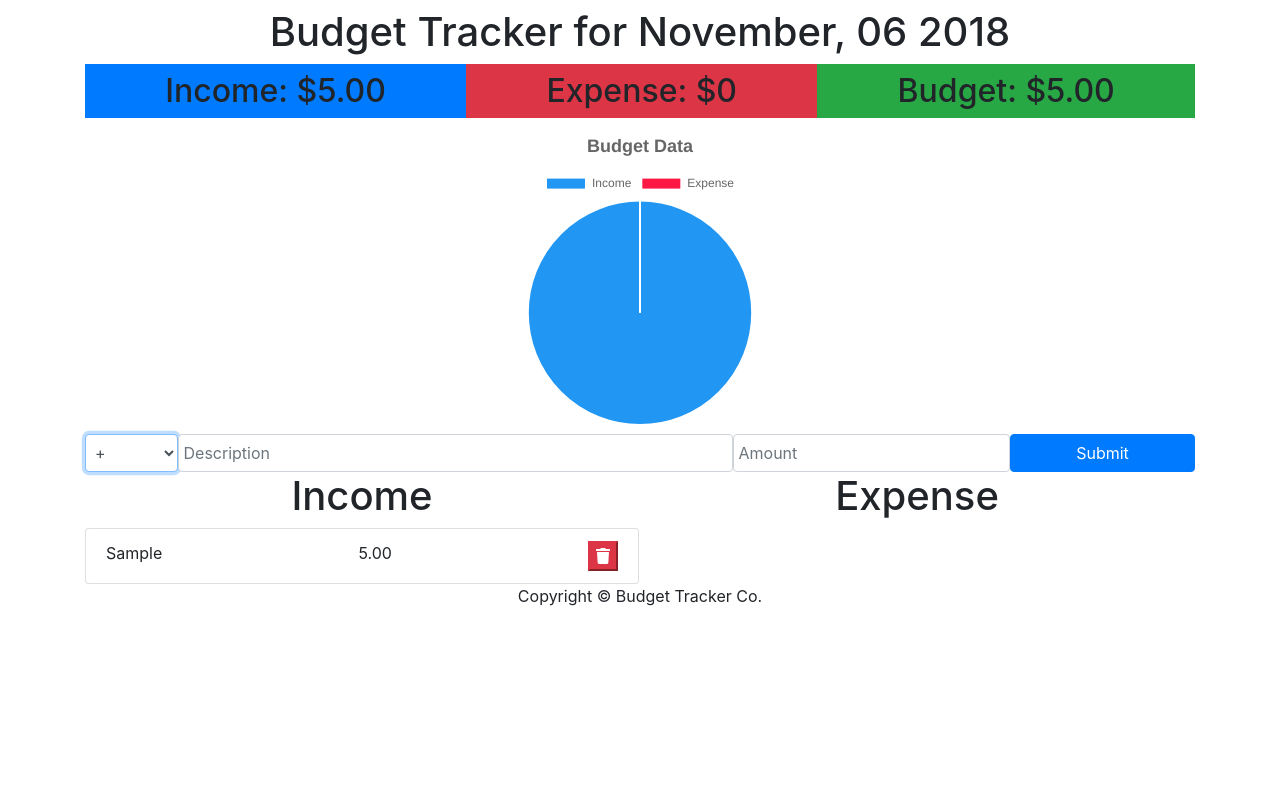
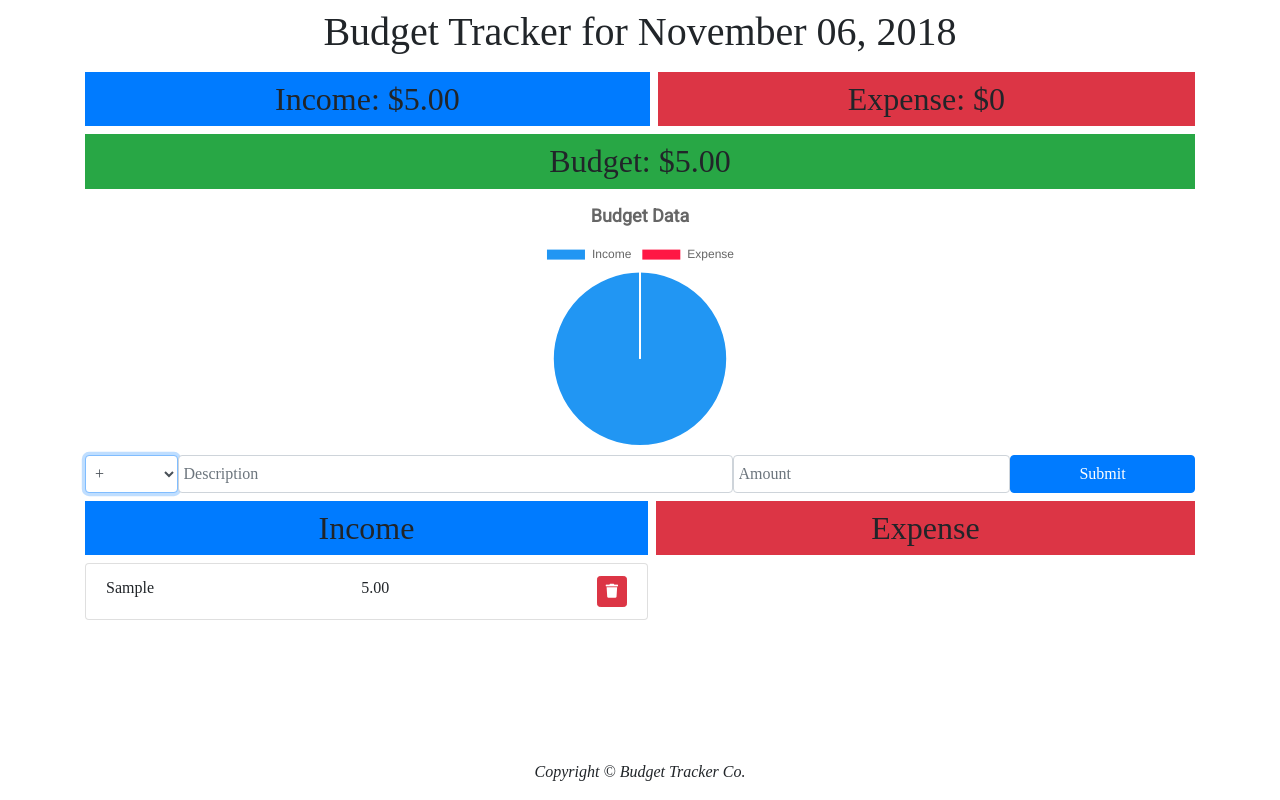
Before and after one commit to JAlmeida1991/Budget-Tracker, a React (Create React App) app: page / in a window 1280 px wide. Both pictures are taken after typing "Sample", "5" into the empty fields and a click on the button "Submit". Built offline with nearby package versions, Linux system fonts and the light colour scheme.

Commit message:
fixed footer display and refactored js in both localstorage util and reducer file

```diff
--- a/src/components/Budget/Budget.js
+++ b/src/components/Budget/Budget.js
@@ -2,8 +2,9 @@ import React from "react";
 import { connect } from "react-redux";
 
 const Budget = props => (
+  <div>
     <div className="d-flex justify-content-around">
-    <h2 className="bg-primary flex-grow-1 p-2 text-center">
+      <h2 className="bg-primary flex-grow-1 p-2 text-center mr-2">
         Income:{" $"}
         {props.income.length &&
           props.income
@@ -19,6 +20,8 @@ const Budget = props => (
             .reduce((p, n) => p + n, 0)
             .toFixed(2)}
       </h2>
+    </div>
+
     <h2 className="bg-success flex-grow-1 p-2 text-center">
       Budget: {" $"}
       {(() => {
--- a/src/components/BudgetList/ExpenseList/ExpenseList.js
+++ b/src/components/BudgetList/ExpenseList/ExpenseList.js
@@ -5,7 +5,7 @@ import { removeExpense } from "../../../store/actions/actionCreators";
 
 const Expense = props => (
   <div className="flex-grow-1">
-    <h1 className="text-center">Expense</h1>
+    <h2 className="text-center bg-danger p-2">Expense</h2>
     <ul className="list-group inline-block">
       {props.expense.map(exp => (
         <li
@@ -16,7 +16,7 @@ const Expense = props => (
           <span>{Number(exp.amount).toFixed(2)}</span>
           <button
             onClick={() => props.removeIncome(exp)}
-            className="btn-small btn-danger"
+            className="btn btn-sm btn-danger"
           >
             <i className="fa fa-trash" />
           </button>
--- a/src/components/BudgetList/IncomeList/IncomeList.js
+++ b/src/components/BudgetList/IncomeList/IncomeList.js
@@ -4,8 +4,8 @@ import { connect } from "react-redux";
 import { removeIncome } from "../../../store/actions/actionCreators";
 
 const Income = props => (
-  <div className="flex-grow-1">
-    <h1 className="text-center">Income</h1>
+  <div className="flex-grow-1 mr-2">
+    <h2 className="text-center bg-primary p-2">Income</h2>
     <ul className="list-group ">
       {props.income.map(inc => (
         <li
@@ -16,7 +16,7 @@ const Income = props => (
           <span>{Number(inc.amount).toFixed(2)}</span>
           <button
             onClick={() => props.removeIncome(inc)}
-            className="btn-small btn-danger"
+            className="btn btn-sm btn-danger"
           >
             <i className="fa fa-trash" />
           </button>
--- a/src/components/BudgetPieChart/BudgetPieChart.js
+++ b/src/components/BudgetPieChart/BudgetPieChart.js
@@ -6,8 +6,8 @@ const BudgetPieChart = props => {
   return (
     <div
       style={{
-        width: "300px",
-        height: "300px",
+        width: "250px",
+        height: "250px",
         margin: "0 auto",
         marginBottom: ".5em"
       }}
@@ -40,7 +40,8 @@ const BudgetPieChart = props => {
           title: {
             display: true,
             text: "Budget Data",
-            fontSize: 18
+            fontSize: 18,
+            fontFamily: "Roboto"
           }
         }}
       />
--- a/src/components/Footer/Footer.js
+++ b/src/components/Footer/Footer.js
@@ -1,7 +1,7 @@
 import React from "react";
 
 const Footer = props => (
-  <footer className="text-center">
+  <footer className="text-center font-italic footer">
     <p>Copyright &copy; Budget Tracker Co.</p>
   </footer>
 );
--- a/src/components/Form/ErrorMessage/ErrorMessage.js
+++ b/src/components/Form/ErrorMessage/ErrorMessage.js
@@ -1,7 +1,7 @@
 import React from "react";
 
 const ErrorMessage = props => (
-  <div className="alert alert-danger mt-3">
+  <div className="alert alert-danger mt-3 d-flex justify-content-center">
     <p>Please enter both input and amount!</p>
   </div>
 );
--- a/src/components/Form/Form.js
+++ b/src/components/Form/Form.js
@@ -63,7 +63,7 @@ class Form extends Component {
     return (
       <Fragment>
         <form
-          className="d-flex justify-content-center"
+          className="d-flex justify-content-center mb-2"
           onSubmit={e => e.preventDefault()}
         >
           <div className="form-row w-100">
--- a/src/components/Header/Header.js
+++ b/src/components/Header/Header.js
@@ -2,8 +2,8 @@ import React from "react";
 import format from "date-fns/format";
 
 const Header = props => (
-  <header className="text-center mt-2 mb-2">
-    <h1>Budget Tracker for {format(new Date(), "MMMM, DD YYYY")}</h1>
+  <header className="text-center mt-2 mb-2 header">
+    <h1>Budget Tracker for {format(new Date(), "MMMM DD, YYYY")}</h1>
   </header>
 );
 
--- a/src/containers/App.js
+++ b/src/containers/App.js
@@ -1,4 +1,4 @@
-import React, { Component } from "react";
+import React from "react";
 
 import Header from "../components/Header/Header";
 import Budget from "../components/Budget/Budget";
@@ -7,18 +7,17 @@ import BudgetList from "../components/BudgetList/BudgetList";
 import Footer from "../components/Footer/Footer";
 import BudgetPieChart from "../components/BudgetPieChart/BudgetPieChart";
 
-class App extends Component {
-  render() {
-    return (
+const App = props => (
   <div className="container">
     <Header />
+    <div className="body">
       <Budget />
       <BudgetPieChart />
       <Form />
       <BudgetList />
+    </div>
     <Footer />
   </div>
 );
-  }
-}
+
 export default App;
--- a/src/index.css
+++ b/src/index.css
@@ -1,14 +1,34 @@
-body {
+@import url("https://fonts.googleapis.com/css?family=Roboto:400,400i");
+
+*::before,
+*::after,
+* {
   margin: 0;
   padding: 0;
-  font-family: -apple-system, BlinkMacSystemFont, "Segoe UI", "Roboto", "Oxygen",
-    "Ubuntu", "Cantarell", "Fira Sans", "Droid Sans", "Helvetica Neue",
-    sans-serif;
-  -webkit-font-smoothing: antialiased;
-  -moz-osx-font-smoothing: grayscale;
+  box-sizing: border-box;
 }
 
-code {
-  font-family: source-code-pro, Menlo, Monaco, Consolas, "Courier New",
-    monospace;
+html,
+body,
+#root,
+.container {
+  height: 100%;
 }
+
+body {
+  font-family: Roboto sans-serif;
+}
+
+.container {
+  display: flex;
+  flex-direction: column;
+}
+
+.body {
+  flex: 1 0 auto;
+}
+
+.header,
+.footer {
+  flex-grow: 0;
+}
--- a/src/store/reducer/reducer.js
+++ b/src/store/reducer/reducer.js
@@ -5,24 +5,24 @@ const initState = {
   expense: []
 };
 
-const rootReducer = (state = initState, action) => {
-  switch (action.type) {
+const rootReducer = (state = initState, { type, payload }) => {
+  switch (type) {
     case actionTypes.ADD_INCOME:
-      return { ...state, income: state.income.concat(action.payload) };
+      return { ...state, income: state.income.concat(payload) };
 
     case actionTypes.ADD_EXPENSE:
-      return { ...state, expense: state.expense.concat(action.payload) };
+      return { ...state, expense: state.expense.concat(payload) };
 
     case actionTypes.REMOVE_INCOME:
       return {
         ...state,
-        income: state.income.filter(inc => inc.id !== action.payload.id)
+        income: state.income.filter(inc => inc.id !== payload.id)
       };
 
     case actionTypes.REMOVE_EXPENSE:
       return {
         ...state,
-        expense: state.expense.filter(exp => exp.id !== action.payload.id)
+        expense: state.expense.filter(exp => exp.id !== payload.id)
       };
     default:
       return state;
--- a/src/util/localStorage.js
+++ b/src/util/localStorage.js
@@ -1,12 +1,12 @@
-export const saveStateToStorage = state => {
+export const saveStateToStorage = ({ income, expense }) => {
   try {
-    const incomeJSON = JSON.stringify(state.income);
-    const expenseJSON = JSON.stringify(state.expense);
+    const incomeJSON = JSON.stringify(income);
+    const expenseJSON = JSON.stringify(expense);
     localStorage.setItem("income", incomeJSON);
     localStorage.setItem("expense", expenseJSON);
   } catch (e) {
     // Default if Browser does not support local storage... Let reducer handle state naturally
-    return undefined;
+    return;
   }
 };
 
```
Lines whose indentation alone changed are shown as unchanged.
